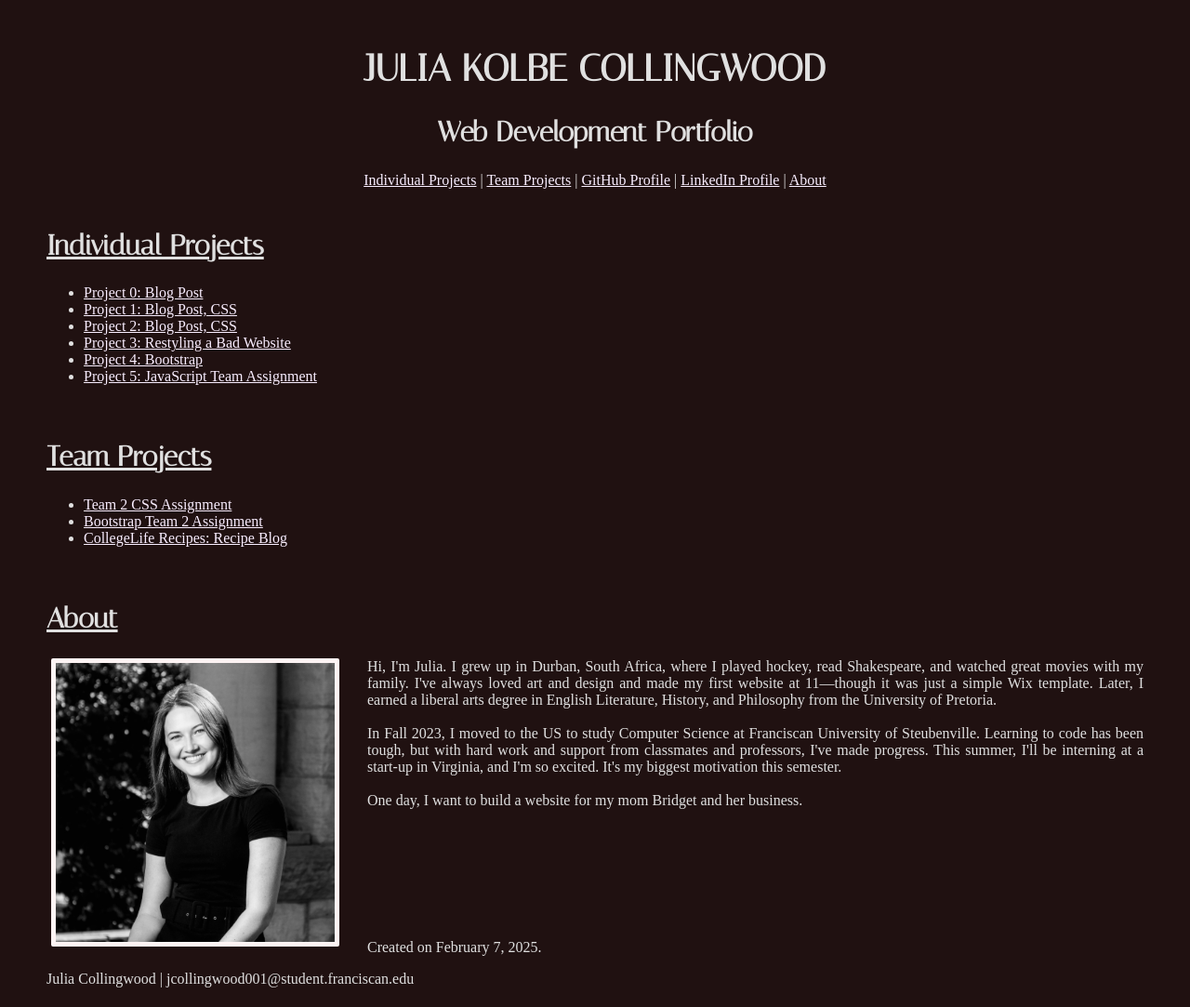
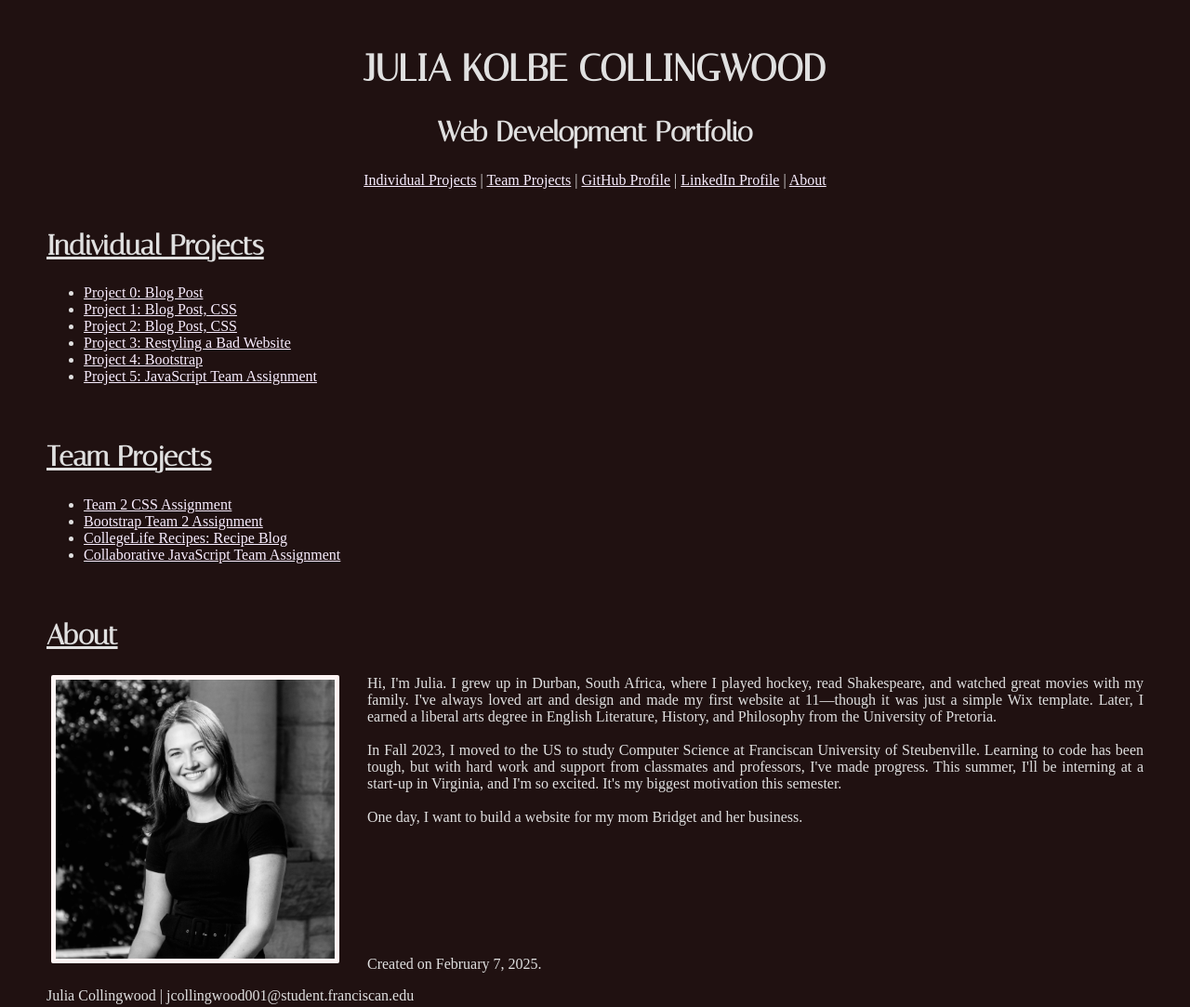
Before and after one commit to juliakolbe/juliaServer, a plain HTML site: page index.html in a window 1280 px wide. Shown: the whole page at 93% size. Drawn offline with Linux system fonts and the light colour scheme; a web font is replaced by a local one.

Commit message:
Added group link for js assignment

```diff
--- a/index.html
+++ b/index.html
@@ -108,6 +108,7 @@
             <li><a href="GroupCSSProject1/BlogPostProject.html">Team 2 CSS Assignment</a></li>
             <li> <a href="/team2/ClassProjects/3.%20Bootstrap%20Team%20Assignment/index.html">Bootstrap Team 2 Assignment</a></li>
             <li> <a href="/team2/college-recipe-website/">CollegeLife Recipes: Recipe Blog</a></li>
+            <li> <a href="javascriptGroup/index.html"> Collaborative JavaScript Team Assignment</a></li>
 
         </ul>
     </section>
```
